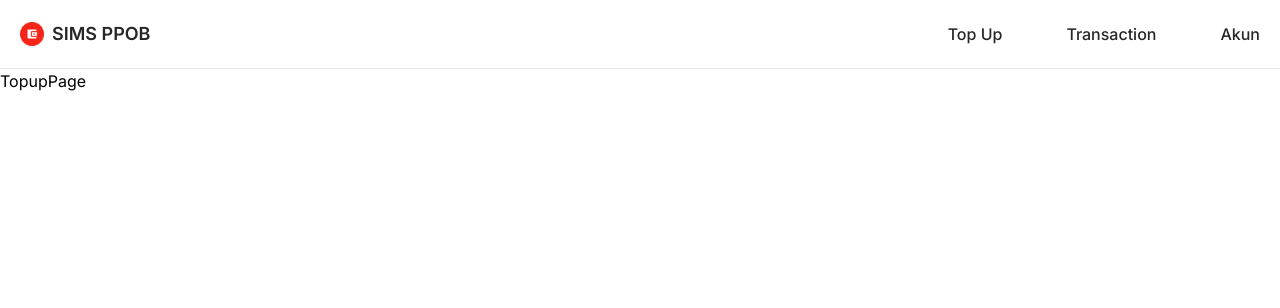
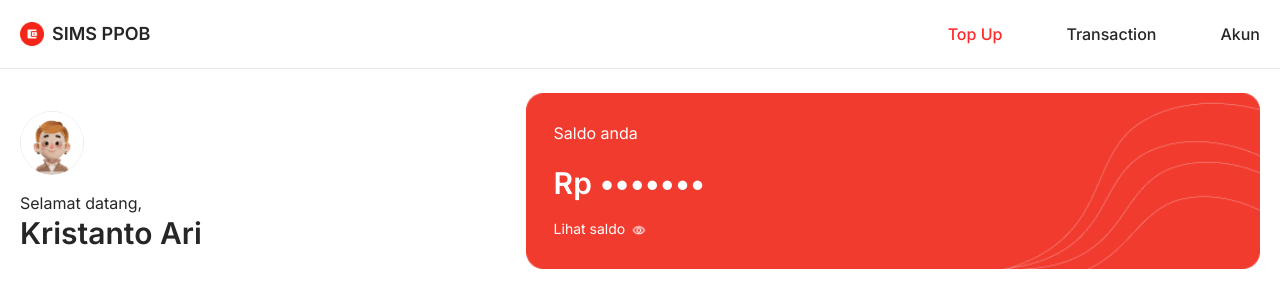
Before and after one commit to ervanervan/SIMS-PPOB, a React (Vite) app: page /topup in a window 1280 px wide. Shown: the top 308 px of the page. Built offline with nearby package versions, Linux system fonts and the light colour scheme.

Commit message:
update: navbar add useLocation

```diff
--- a/src/components/Navbar.tsx
+++ b/src/components/Navbar.tsx
@@ -1,10 +1,15 @@
 import React, { useState } from "react";
-import { Link } from "react-router-dom";
+import { Link, useLocation } from "react-router-dom";
 import logo from "../assets/images/Logo.png";
 import { Bars3Icon, XMarkIcon } from "@heroicons/react/24/outline";
 
 const Navbar: React.FC = () => {
-  const [menuOpen, setMenuOpen] = useState(false); // Menyimpan status menu mobile
+  const [menuOpen, setMenuOpen] = useState(false);
+
+  const location = useLocation(); // Untuk mendapatkan path aktif saat ini
+
+  // Fungsi untuk memeriksa apakah path aktif
+  const isActive = (path: string) => location.pathname === path;
 
   return (
     <section className="border-b">
@@ -29,22 +34,29 @@ const Navbar: React.FC = () => {
           </div>
 
           {/* Menu bar untuk medium screen */}
+          {/* Menu bar untuk medium screen */}
           <nav className="hidden md:flex space-x-16">
             <Link
               to="/topup"
-              className="font-medium text-black/85 hover:text-black/70"
+              className={`font-medium ${
+                isActive("/topup") ? "text-primary" : "text-black/85"
+              } hover:text-primary/90`}
             >
               Top Up
             </Link>
             <Link
               to="/transaction"
-              className="font-medium text-black/85 hover:text-black/70"
+              className={`font-medium ${
+                isActive("/transaction") ? "text-primary" : "text-black/85"
+              } hover:text-primary/90`}
             >
               Transaction
             </Link>
             <Link
               to="/account"
-              className="font-medium text-black/85 hover:text-black/70"
+              className={`font-medium ${
+                isActive("/account") ? "text-primary" : "text-black/85"
+              } hover:text-primary/90`}
             >
               Akun
             </Link>
@@ -57,21 +69,27 @@ const Navbar: React.FC = () => {
         <div className="md:hidden p-4 space-y-4 bg-white shadow-md">
           <Link
             to="/topup"
-            className="block text-black/85 hover:text-black/70"
+            className={`block ${
+              isActive("/topup") ? "text-primary" : "text-black/85"
+            } hover:text-primary/90`}
             onClick={() => setMenuOpen(false)} // Tutup menu saat item diklik
           >
             Top Up
           </Link>
           <Link
             to="/transaction"
-            className="block text-black/85 hover:text-black/70"
+            className={`block ${
+              isActive("/transaction") ? "text-primary" : "text-black/85"
+            } hover:text-primary/90`}
             onClick={() => setMenuOpen(false)} // Tutup menu saat item diklik
           >
             Transaction
           </Link>
           <Link
             to="/account"
-            className="block text-black/85 hover:text-black/70"
+            className={`block ${
+              isActive("/account") ? "text-primary" : "text-black/85"
+            } hover:text-primary/90`}
             onClick={() => setMenuOpen(false)} // Tutup menu saat item diklik
           >
             Akun
--- a/src/pages/TopupPage.tsx
+++ b/src/pages/TopupPage.tsx
@@ -1,5 +1,11 @@
+import UserBalance from "../components/UserBalance";
+
 const TopupPage = () => {
-  return <div>TopupPage</div>;
+  return (
+    <>
+      <UserBalance />
+    </>
+  );
 };
 
 export default TopupPage;
```
